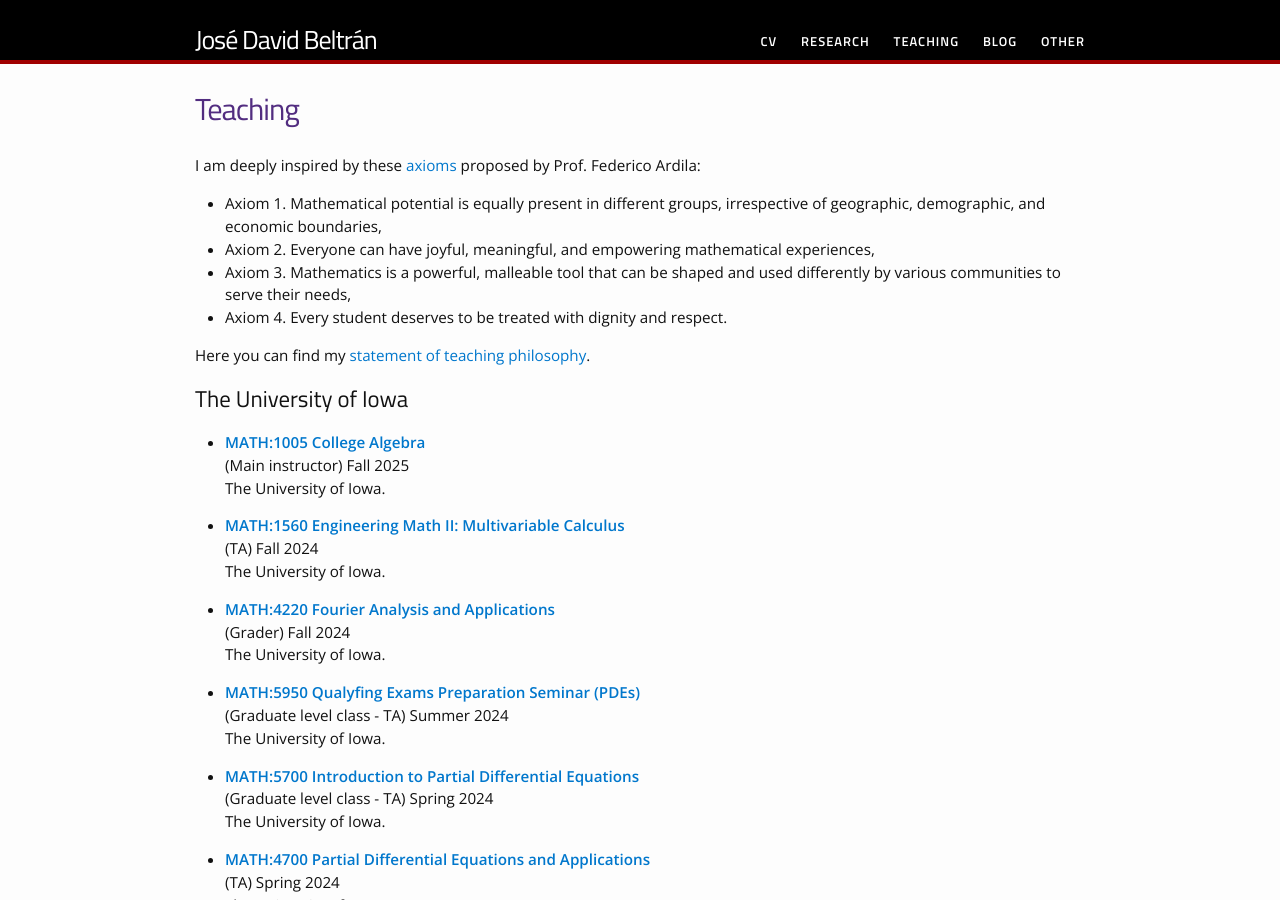
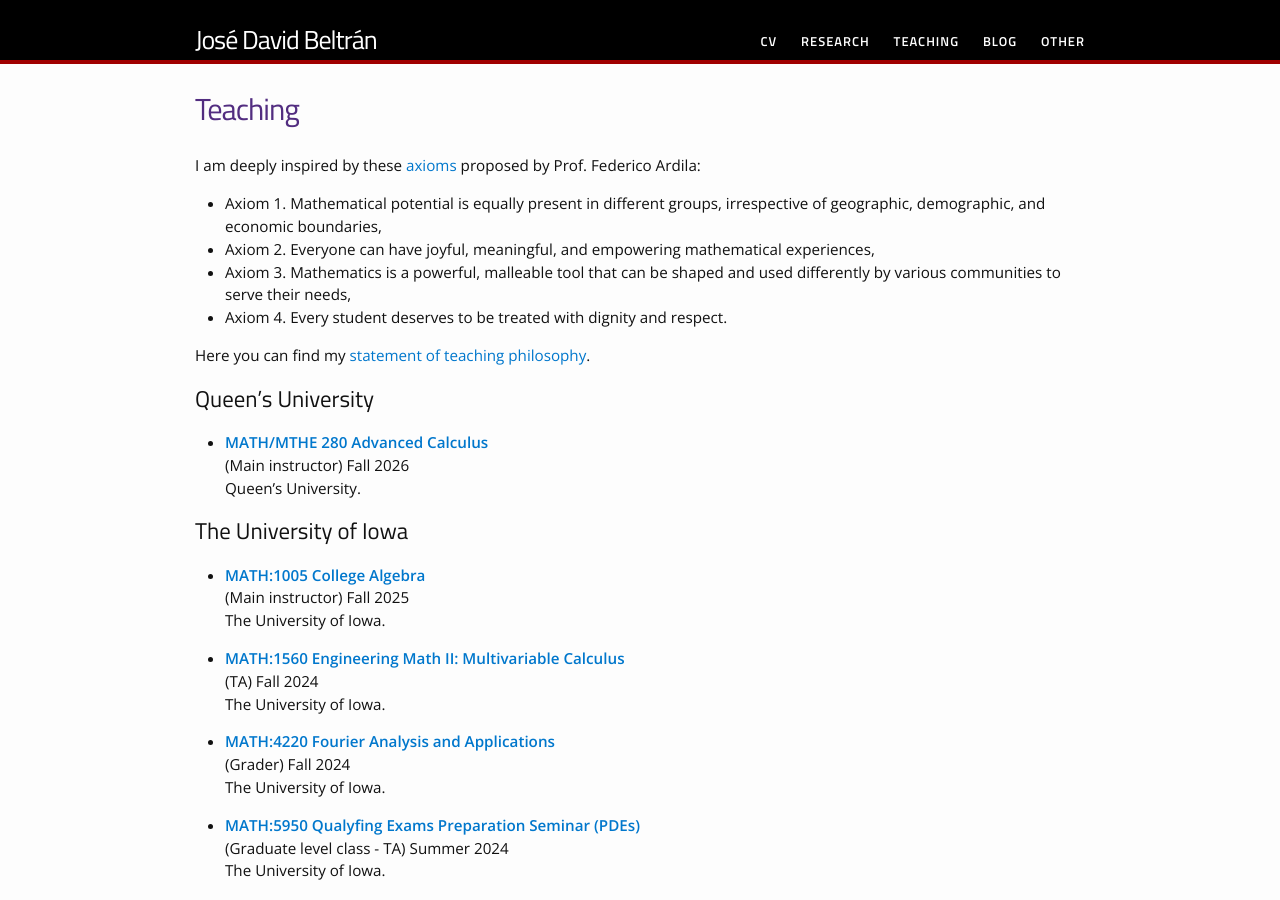
Before and after one commit to jdavidbel/jdavidbel.github.io, a Jekyll site: the page built from teaching/teaching.md, in a window 1280 px wide and 900 px high. Built offline with Jekyll 4.4.1, drawn with Linux system fonts in a browser that asks for light colours.

Commit message:
Update teaching.md
Updates class I will be teaching

```diff
--- a/teaching/teaching.md
+++ b/teaching/teaching.md
@@ -29,6 +29,11 @@ I am deeply inspired by these [axioms](https://fardila.com/) proposed by Prof. F
 - Axiom 4. Every student deserves to be treated with dignity and respect.
 
 Here you can find my [statement of teaching philosophy](https://iowa-my.sharepoint.com/:b:/g/personal/jdbeltranlizarazo_uiowa_edu/Edlc7BjpNEVMoZUKtfxR2FIBPQqz--Wkw0yBNpFZobelFg?e=HVsk0c).
+
+## Queen's University
+
+- **[MATH/MTHE 280 Advanced Calculus](https://myui.uiowa.edu/my-ui/courses/details.page?ci=157684&id=1044167)** <br />
+ (Main instructor) Fall 2026 <br /> Queen's University.
 
 ## The University of Iowa
 
```
